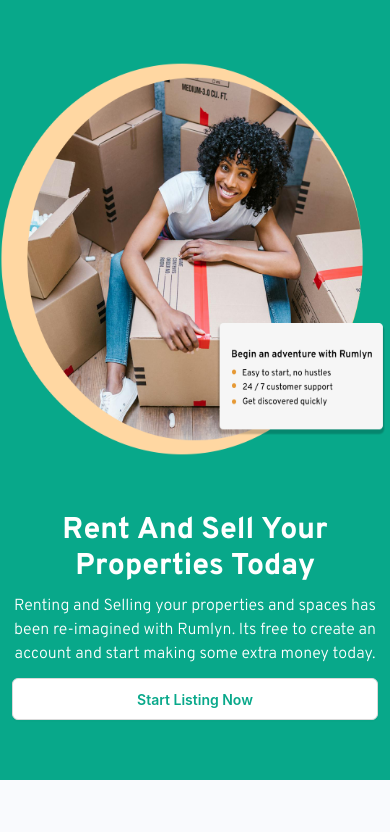
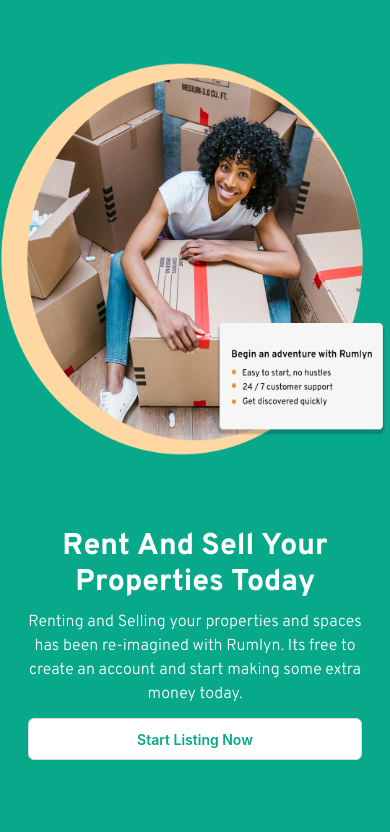
Before and after one commit to koffie99/rumlyn-host-rebuild, a Next.js app: page / in a window 390 px wide. Shown: the top 832 px of the page. Built offline with nearby package versions, Linux system fonts and the light colour scheme.

Commit message:
optimizations on splash page

```diff
--- a/app/sections/Splash.jsx
+++ b/app/sections/Splash.jsx
@@ -15,7 +15,7 @@ const Splash = () => {
           className="h-[50vh] w-full"
         />
       </div>
-      <div className="md:flex-[0.6] flex-1 flex flex-col md:p-0 p-3">
+      <div className="md:flex-[0.6] flex-1 flex flex-col md:p-0 p-7">
         <h1 className="md:text-4xl text-3xl text-white mb-3 md:text-left text-center">
           Rent And Sell Your Properties Today
         </h1>
```
